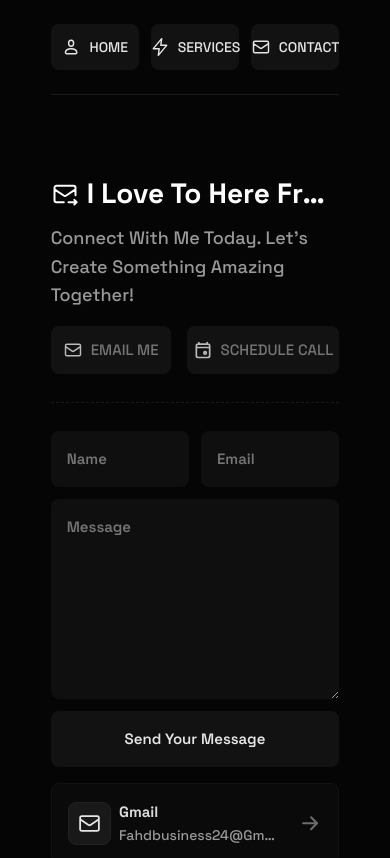
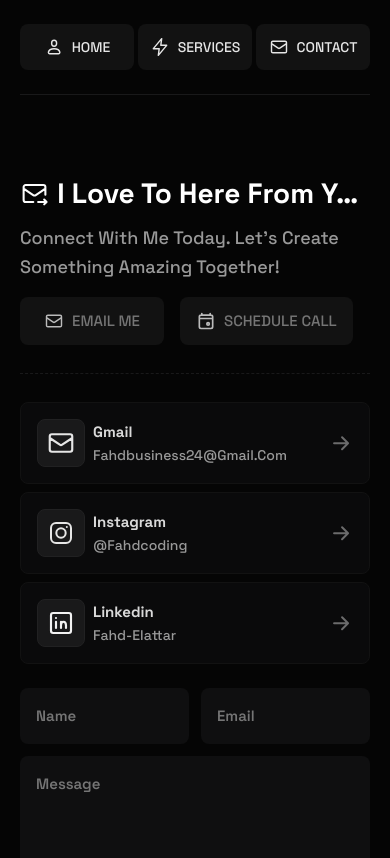
Before and after one commit to fahdElattar/my-portfolio, a Next.js app: page /contact in a window 390 px wide. Shown: the top 858 px of the page. Built offline with nearby package versions, Linux system fonts and the light colour scheme; no server answers.

Commit message:
added contact section responsiveness

```diff
--- a/src/components/Sections/Contact/Contact.jsx
+++ b/src/components/Sections/Contact/Contact.jsx
@@ -22,8 +22,8 @@ export const Contact = () => {
                     </ScrambleButton>
                 </div>
             </SectionHead>
-            <div className="contact grid grid-cols-1 md:grid-cols-[60%_40%] gap-4 items-center">
-                <form className="contact-form grid grid-cols-2 gap-3">
+            <div className="contact grid grid-cols-1 md:grid-cols-[60%_40%] gap-4 gap-y-6 items-center">
+                <form className="contact-form grid grid-cols-2 gap-3 md:order-none order-1">
                     <input type="text" className='border-0 text-white text-text-sm bg-dark-6 rounded-lg p-4 focus:outline-none placeholder:text-gray-46 placeholder:font-semibold' placeholder='Name' />
                     <input type="email" className='border-0 text-white text-text-sm bg-dark-6 rounded-lg p-4 focus:outline-none placeholder:text-gray-46 placeholder:font-semibold' placeholder='Email' />
                     <textarea className="form-textarea col-span-2 border-0 text-text-sm text-white bg-dark-6 rounded-lg p-4 focus:outline-none placeholder:text-gray-46 placeholder:font-semibold" rows="7" placeholder='Message'></textarea>
--- a/tailwind.config.mjs
+++ b/tailwind.config.mjs
@@ -60,7 +60,7 @@ export default {
       },
       screens: {
         'max-390': { 'max': '390px' },
-        sm: "390px",   // Small devices (phones)
+        sm: "420px",   // Small devices (phones)
         md: "768px",   // Medium devices (tablets)
         lg: "1024px",  // Large devices (small laptops)
         xl: "1200px",  // Extra large devices (desktops)
```
